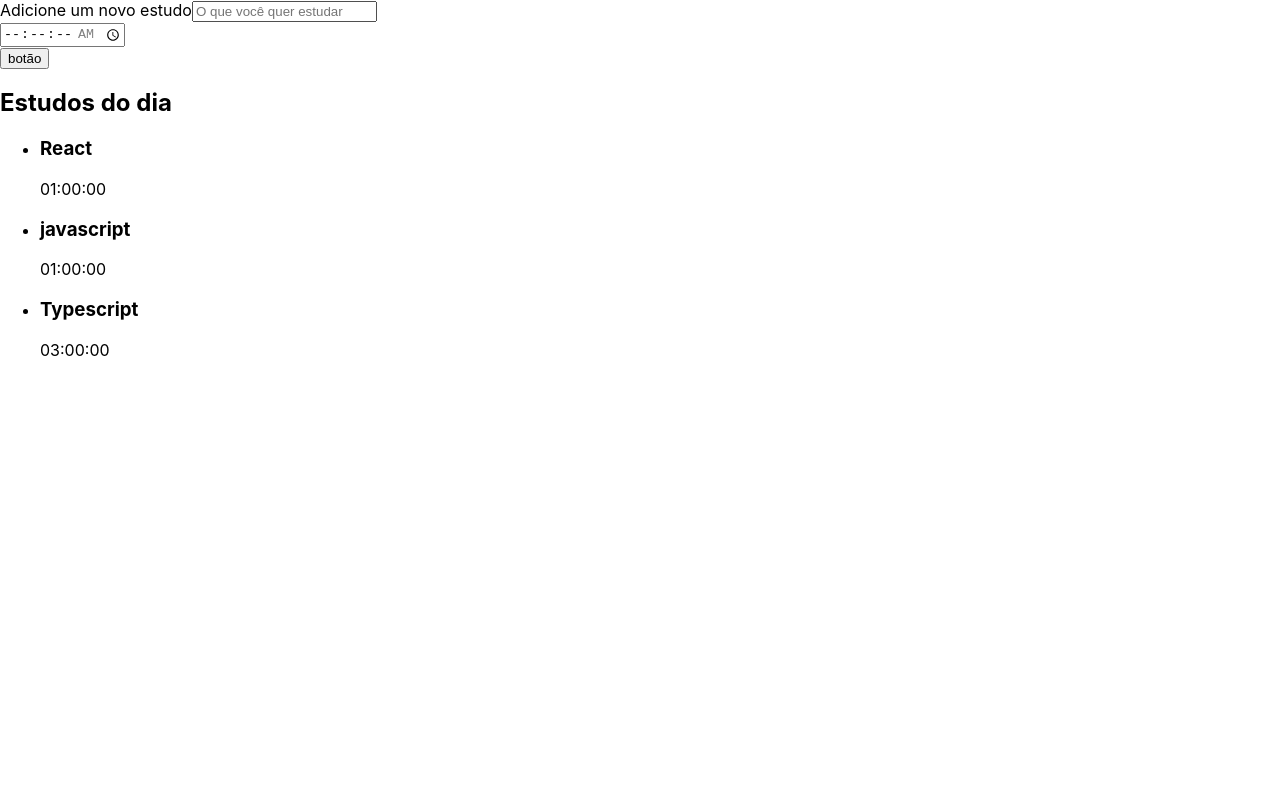
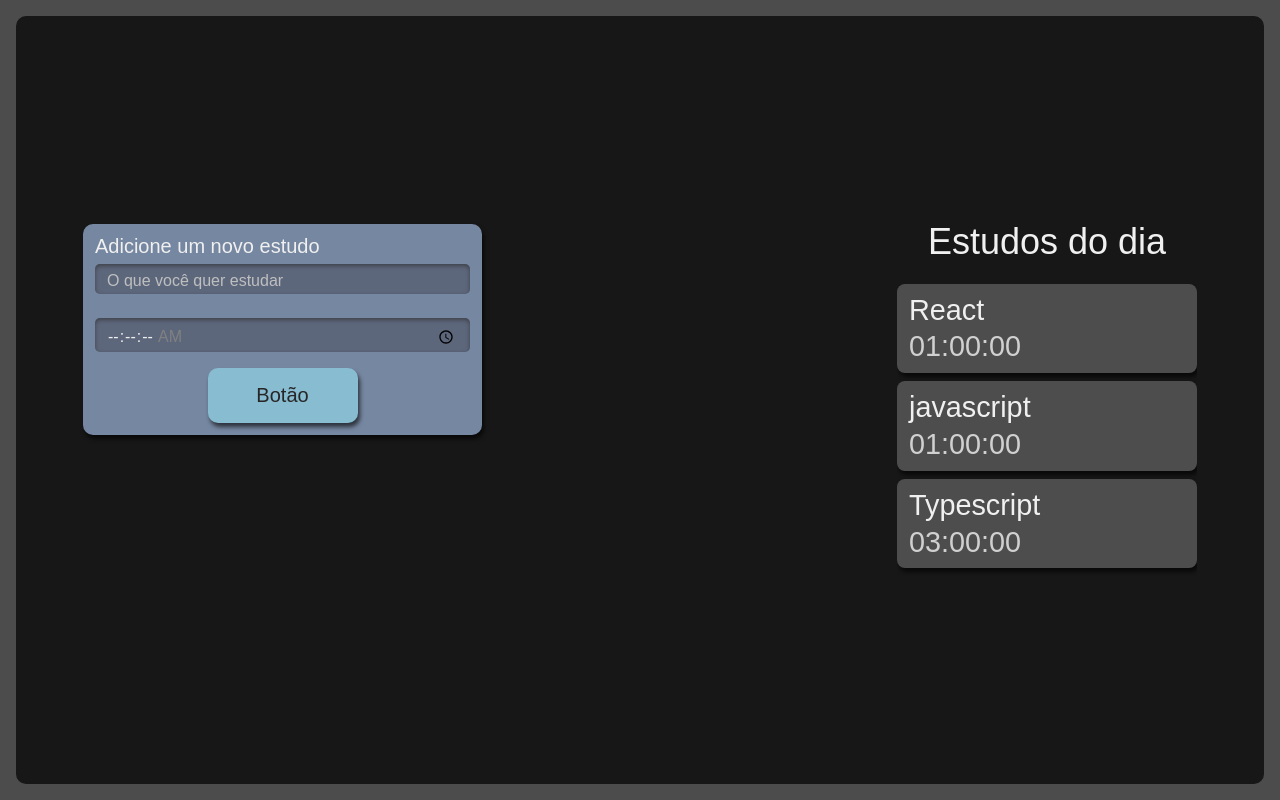
Before and after one commit to Jamile15/alura-studies, a React (Create React App) app: page / in a window 1280 px wide. Built offline with nearby package versions, Linux system fonts and the light colour scheme.

Commit message:
css Sass

```diff
--- a/src/components/Botao/index.tsx
+++ b/src/components/Botao/index.tsx
@@ -1,9 +1,10 @@
 import React from "react";
+import './style.css';
 
 class Botao extends React.Component{
   render () {
     return(
-        <button> botão</button>
+        <button className="botao"> Botão</button>
     )
   }
 }
--- /dev/null
+++ b/src/components/Botao/style.css
@@ -0,0 +1,16 @@
+.botao {
+    align-self: center;
+    background-color: #88bcd1;
+    border-radius: 10px;
+    box-shadow: 2px 4px 4px #0000009F;
+    color: #272626;
+    cursor: pointer;
+    font-size: 1.25rem;
+    padding: 16px;
+    width: 150px;
+
+    &:active {
+      background-color: #7CA6B7;
+      box-shadow: 2px 2px 4px #0000009F inset;
+    }
+  }
--- a/src/components/Formulario/index.tsx
+++ b/src/components/Formulario/index.tsx
@@ -1,18 +1,19 @@
 import React from "react";
 import Botao from "../Botao";
+import './style.css';
 
 class Formulario extends React.Component {
     render() {
         return (
-            <form>
+            <form className="novaTarefa">
 
-                <div>
+                <div className="inputContainer">
                     <label htmlFor="tarefa">
                         Adicione um novo estudo
                     </label>
                     <input type="text" name="tarefa" id="tarefa" placeholder="O que você quer estudar" required />
                 </div>
-                <div>
+                <div className="inputContainer">
                     <label htmlFor="tempo">
 
                     </label>
--- /dev/null
+++ b/src/components/Formulario/style.css
@@ -0,0 +1,63 @@
+.novaTarefa {
+    display: flex;
+    flex-direction: column;
+    grid-area: nova-tarefa;
+    background-color: #7687A1;
+    border-radius: 10px;
+    box-shadow: 2px 4px 4px #0000009F;
+    padding: 12px;
+    width: 50%;
+}
+
+
+    .inputContainer {
+        display: flex;
+        flex-direction: column;
+        width: 100%;
+        margin-bottom: 16px;
+
+        label {
+            margin-bottom: 8px;
+            font-size: 1.25rem;
+        }
+
+        input {
+            width: 100%;
+            padding: 8px 12px 4px;
+            box-sizing: border-box;
+            border: unset;
+            border-radius: 5px;
+            background-color: #5D677C;
+            box-shadow: 0px 2px 4px #2D2B2B9F inset;
+
+            &::placeholder {
+                color: #BFBFBF;
+            }
+        }
+    }
+
+    @media screen and (min-width: 1280px) {
+        flex-direction: row;
+        flex-wrap: wrap;
+        justify-content: space-around;
+        font-size: 2.25rem;
+        padding: 24px;
+        box-sizing: border-box;
+
+        .inputContainer {
+            width: calc(60% - 12px);
+
+            &:last-of-type {
+                width: 40%;
+            }
+
+            label {
+                font-size: 2rem;
+            }
+
+            input {
+                height: 100%;
+                font-size: 1.75rem;
+            }
+        }
+    }
--- a/src/components/Lista/index.tsx
+++ b/src/components/Lista/index.tsx
@@ -1,4 +1,5 @@
-import React from 'react'
+import React from 'react';
+import './style.css';
 
 function Lista() {
     const tarefas = [{
@@ -13,11 +14,11 @@
         tempo: '03:00:00'
     }]
 return (
-    <aside>
+    <aside className='listaTarefas'>
         <h2>Estudos do dia</h2>
         <ul>
             {tarefas.map((item, index) =>(
-                <li key={index}>
+                <li key={index} className='item'>
                     <h3>{item.tarefa}</h3>
                     <span>{item.tempo}</span>
                 </li>
--- /dev/null
+++ b/src/components/Lista/style.css
@@ -0,0 +1,76 @@
+.listaTarefas {
+    grid-area: tarefas;
+    height: 100%;
+}
+
+    h2 {
+      font-size: 1.25rem;
+      margin-bottom: 12px;
+    }
+
+    ul {
+      max-height: 350px;
+      overflow-y: scroll;
+        scrollbar-width: thin;
+    }
+
+    @media screen and (min-width:1280px) {
+
+      h2{
+        text-align: center;
+        font-size: 2.25rem;
+        margin-bottom: 24px;
+      }
+
+      ul {
+        overflow: auto;
+        max-height: 500px;
+      }
+    }
+
+
+  .item {
+    background-color: #4D4D4D;
+    border-radius: 8px;
+    box-shadow: 2px 4px 4px #0000009F;
+    padding: 12px;
+    margin-bottom: 8px;
+    position: relative;
+    cursor: pointer;
+
+    h3 {
+      margin-bottom: 8px;
+      word-break: break-all;
+    }
+
+    span {
+      color: #D0D0D0;
+    }
+
+    @media screen and (min-width:1280px) {
+      font-size: 1.8rem;
+    }
+  }
+
+  .itemSelecionado {
+    background-color: #292929;
+    box-shadow: 2px 4px 4px #0000009F inset;
+  }
+
+  .itemCompletado {
+    background-color: #566F42;
+    cursor: auto;
+  }
+
+    .concluido {
+      display: block;
+      background-image: url('../../assets/img/check-mark.svg');
+      background-repeat: no-repeat;
+      background-size: 38px 38px;
+      position: absolute;
+      top: 50%;
+      right: 12px;
+      transform: translateY(-50%);
+      width: 42px;
+      height: 43px;
+    }
--- a/src/index.css
+++ b/src/index.css
@@ -1,13 +1,101 @@
-body {
-  margin: 0;
-  font-family: -apple-system, BlinkMacSystemFont, 'Segoe UI', 'Roboto', 'Oxygen',
-    'Ubuntu', 'Cantarell', 'Fira Sans', 'Droid Sans', 'Helvetica Neue',
-    sans-serif;
-  -webkit-font-smoothing: antialiased;
-  -moz-osx-font-smoothing: grayscale;
-}
 
 code {
   font-family: source-code-pro, Menlo, Monaco, Consolas, 'Courier New',
     monospace;
 }
+
+html, body, div, span, applet, object, iframe,
+h1, h2, h3, h4, h5, h6, p, blockquote, pre,
+a, abbr, acronym, address, big, cite, code,
+del, dfn, em, img, ins, kbd, q, s, samp,
+small, strike, strong, sub, sup, tt, var,
+b, u, i, center,
+dl, dt, dd, ol, ul, li,
+fieldset, form, label, legend,
+table, caption, tbody, tfoot, thead, tr, th, td,
+article, aside, canvas, details, embed,
+figure, figcaption, footer, header, hgroup,
+menu, nav, output, ruby, section, summary,
+time, mark, audio, video {
+	margin: 0;
+	padding: 0;
+	border: 0;
+	font-size: 100%;
+	font: inherit;
+	vertical-align: baseline;
+}
+/* HTML5 display-role reset for older browsers */
+article, aside, details, figcaption, figure,
+footer, header, hgroup, menu, nav, section {
+	display: block;
+}
+body {
+	line-height: 1;
+}
+ol, ul {
+	list-style: none;
+}
+blockquote, q {
+	quotes: none;
+}
+blockquote:before, blockquote:after,
+q:before, q:after {
+	content: '';
+	content: none;
+}
+table {
+	border-collapse: collapse;
+	border-spacing: 0;
+}
+
+
+input {
+	font-family: inherit;
+	font-size: inherit;
+	font-weight: inherit;
+	color: inherit;
+}
+
+button {
+	border: unset;
+	background-color: unset;
+	font-family: inherit;
+	font-size: inherit;
+	font-weight: inherit;
+	color: inherit;
+}
+
+@import url('https://fonts.googleapis.com/css2?family=Manjari&display=swap');
+
+body {
+	display: flex;
+	justify-content: center;
+	font-family: 'Manjari', sans-serif;
+	color: #F0F0F0;
+	background-color: #4C4C4C;
+	height: 100%;
+	width: 100%;
+	padding: 16px;
+	box-sizing: border-box;
+}
+
+#root {
+	width: 100%;
+}
+
+::-webkit-scrollbar {
+	width: 8px;
+}
+
+::-webkit-scrollbar-track {
+	background: unset;
+}
+
+::-webkit-scrollbar-thumb {
+	border-radius: 4px;
+	background: #888;
+}
+
+::-webkit-scrollbar-thumb:hover {
+	background: #555;
+}
--- a/src/index.tsx
+++ b/src/index.tsx
@@ -1,7 +1,7 @@
 import React from 'react';
 import ReactDOM from 'react-dom/client';
 import './index.css';
-import App from './App';
+import App from './pages/App';
 
 const root = ReactDOM.createRoot(
   document.getElementById('root') as HTMLElement
--- /dev/null
+++ b/src/pages/App.tsx
@@ -0,0 +1,15 @@
+import React from 'react';
+import Formulario from '../components/Formulario';
+import Lista from '../components/Lista';
+import './style.css';
+
+function App() {
+  return (
+    <div className="AppStyle">
+      <Formulario/>
+      <Lista />
+    </div>
+  );
+}
+
+export default App;
--- /dev/null
+++ b/src/pages/style.css
@@ -0,0 +1,30 @@
+.AppStyle {
+    display: grid;
+    grid-template-rows: min-content min-content auto;
+    grid-template-areas:
+    "nova-tarefa"
+    "cronometro"
+    "tarefas"
+    ;
+    row-gap: 24px;
+    min-width: 320px;
+    min-height: calc(100vh - 32px);
+    width: 100%;
+    padding: 32px;
+    box-sizing: border-box;
+    border-radius: 10px;
+    background-color: #171717;
+
+    @media screen and (min-width:1280px)  {
+      grid-template-areas:
+      "nova-tarefa tarefas"
+      "cronometro tarefas"
+      ;
+      column-gap: 64px;
+      grid-template-rows: min-content min-content;
+      grid-template-columns: 750px 300px;
+      justify-content: center;
+      align-content: center;
+      padding: 64px;
+    }
+  }
--- a/tsconfig.json
+++ b/tsconfig.json
@@ -18,7 +18,7 @@
     "resolveJsonModule": true,
     "isolatedModules": true,
     "noEmit": true,
-    "jsx": "react-jsx"
+    "jsx": "preserve"
   },
   "include": [
     "src"
```
Also changed, not shown: src/assets/img/check-mark.svg (added).
